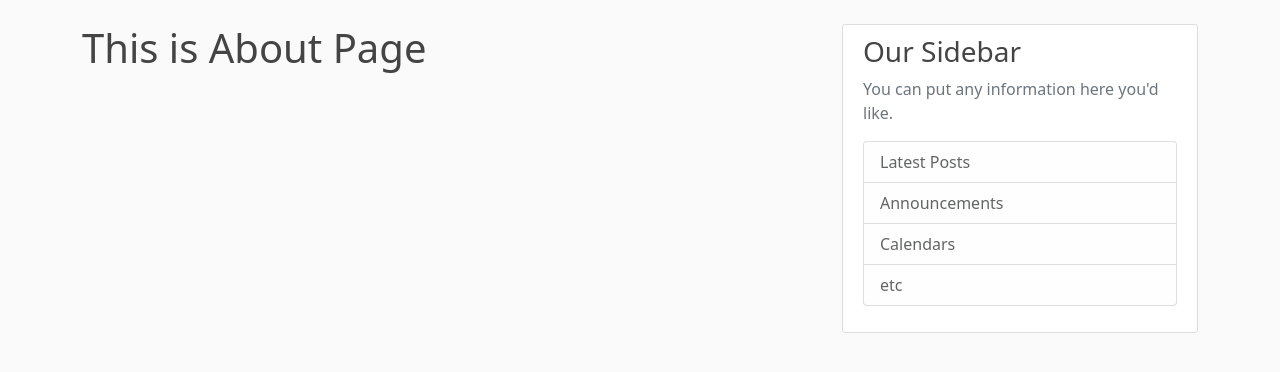
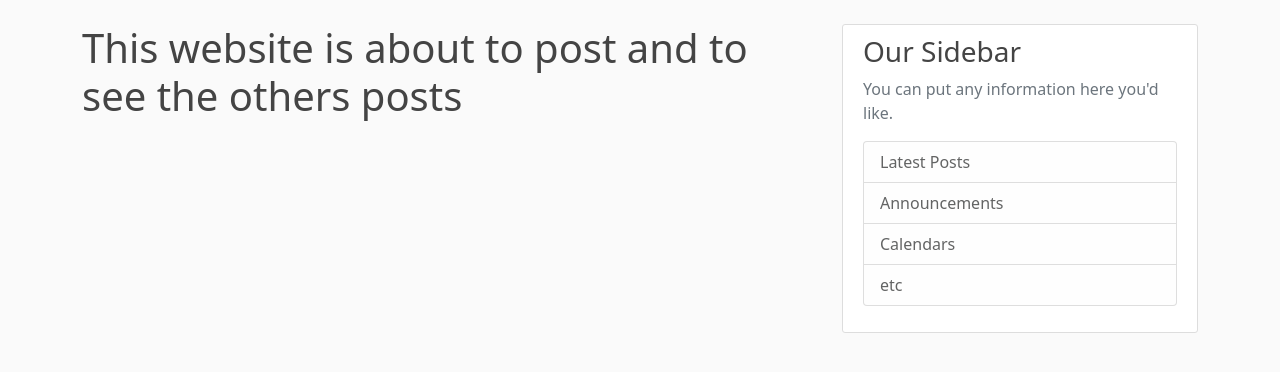
Before and after one commit to Tejajaladi/web, a Django app: template ultron/blog/templates/blog/about.html in a window 1280 px wide. Shown: the part 56-428 px from the top of the page. Run offline with Django 3.2, Linux system fonts and the light colour scheme; the template is opened without the code that fills it, so the values that code supplies are empty.

Commit message:
Update about.html

```diff
--- a/ultron/blog/templates/blog/about.html
+++ b/ultron/blog/templates/blog/about.html
@@ -1,5 +1,5 @@
 {% extends "blog/base.html" %}
 
 {% block content %}
-<h1>This is About Page</h1>
+<h1>This website is about to post and to see the others posts  </h1>
 {% endblock %}
```
